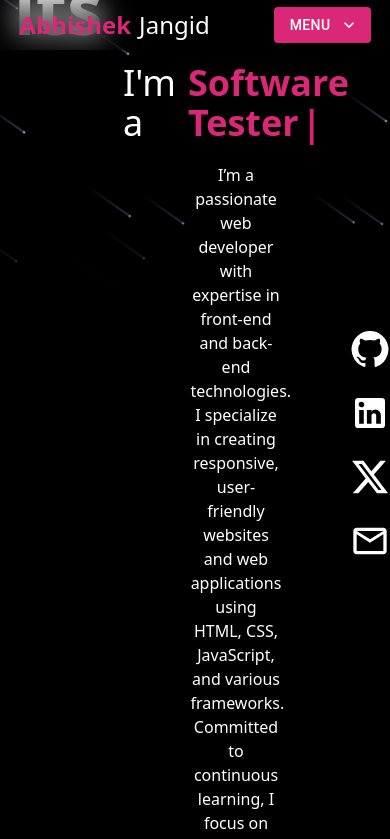
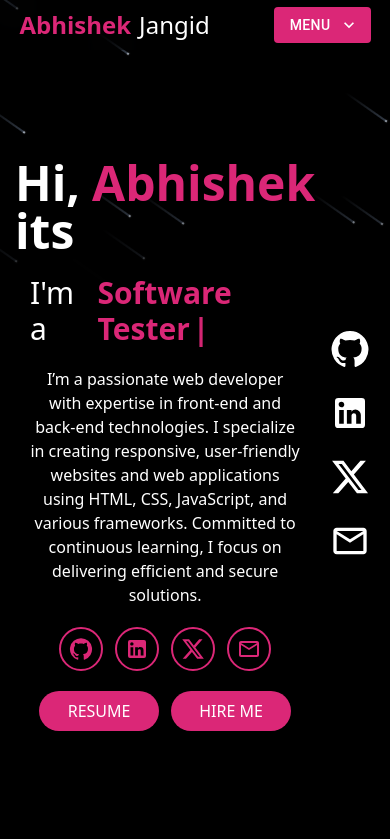
Before and after one commit to techshadow01/AbhiProfile, a Next.js app: page / in a window 390 px wide. Shown: the top 839 px of the page. Built offline with nearby package versions, Linux system fonts and the light colour scheme.

Commit message:
Add files via upload

```diff
--- a/app/page.js
+++ b/app/page.js
@@ -5,10 +5,21 @@ import { motion } from 'framer-motion';
 import { Typewriter } from 'react-simple-typewriter'
 import Sidebar from "./components/sidebar";
 import { Meteors } from "./ui/meteor";
-import Button from '@mui/material/Button';
-import { DotLottieReact } from '@lottiefiles/dotlottie-react';
+import fileSaver from 'file-saver';
+
+import GitHubIcon from '@mui/icons-material/GitHub';
+import LinkedInIcon from '@mui/icons-material/LinkedIn';
+import XIcon from '@mui/icons-material/X';
+import MailOutlineIcon from '@mui/icons-material/MailOutline';
 
 const page = () => {
+
+  const saveFile = () => {
+    fileSaver.saveAs(
+      process.env.PUBLIC_URL + "/AbhiResume.pdf",
+      "MyCV.pdf"
+    );
+  }
 
   const Move = (e) => {
     const yOffset = -50;
@@ -38,16 +49,16 @@ const page = () => {
       <div className='relative w-full h-[93.4vh] flex items-center justify-center '>
 
         {/* home-left */}
-        <div className='w-[calc(100vw-100px)] ml-[60px] pl-[100px]'>
+        <div className='w-[calc(100vw-100px)] ml-[60px] pl-[100px] max-sm:w-screen max-sm:ml-0 max-sm:pl-[30px] '>
 
           {/* home-left-in */}
-          <div className=' relative w-[80%] h-[80%] text-white'>
-            <div className='flex items-center justify-center flex-col gap-5 h-full'>
-              <div className='text-7xl font-bold gap-3 flex'>
+          <div className=' relative w-[80%] h-[80%] text-white max-sm:w-[90%]'>
+            <div className='flex items-center justify-center flex-col gap-5 h-full '>
+              <div className='text-7xl font-bold gap-3 flex max-sm:text-5xl'>
                 <div>Hi, its</div>
-                <div className='text-pink-600'> Abhishek</div>
+                <div className='text-pink-600 cursor-pointer'> Abhishek</div>
               </div>
-              <div className='text-4xl gap-3 flex'>
+              <div className='text-4xl gap-3 flex max-sm:text-3xl'>
                 <div>I'm a</div>
                 <div className='text-pink-600 font-bold'><Typewriter
                   words={['Web Developer', 'Software Tester', 'UI/Ux Designer', 'Software Engineer']}
@@ -59,11 +70,17 @@ const page = () => {
                   delaySpeed={2000}
                 /></div>
               </div>
-              <div className='max-w-[60%] text-center'>
+              <div className='max-w-[60%] text-center max-sm:max-w-full'>
                 I’m a passionate web developer with expertise in front-end and back-end technologies. I specialize in creating responsive, user-friendly websites and web applications using HTML, CSS, JavaScript, and various frameworks. Committed to continuous learning, I focus on delivering efficient and secure solutions.
               </div>
+              <div className='sm:hidden w-full flex items-start justify-center gap-3 text-xl'>
+                <a href='https://github.com/techshadow01' target="_blank"> <motion.div className='border-2  rounded-full p-2 flex items-center justify-center  border-pink-600'><GitHubIcon className='text-pink-600 cursor-pointer' /></motion.div></a>
+                <a href='https://github.com/techshadow01' target="_blank"> <motion.div className='border-2  rounded-full p-2 flex items-center justify-center  border-pink-600'><LinkedInIcon className='text-pink-600 cursor-pointer' /></motion.div></a>
+                <a href='https://github.com/techshadow01' target="_blank"> <motion.div className='border-2  rounded-full p-2 flex items-center justify-center  border-pink-600'><XIcon className='text-pink-600 cursor-pointer' /></motion.div></a>
+                <a href='https://github.com/techshadow01' target="_blank"> <motion.div className='border-2  rounded-full p-2 flex items-center justify-center  border-pink-600'><MailOutlineIcon className='text-pink-600 cursor-pointer' /></motion.div></a>
+              </div>
               <div className='flex items-center justify-start gap-3'>
-                <motion.div><button className='text-white bg-pink-600 rounded-full glow uppercase w-[120px] h-[40px]'  >Resume</button></motion.div>
+                <motion.div><a href="/AbhiResume.pdf" download="My_File.pdf"><button className='text-white bg-pink-600 rounded-full glow uppercase w-[120px] h-[40px]' >Resume</button></a></motion.div>
                 <motion.div> <button className='text-white bg-pink-600 rounded-full glow uppercase w-[120px] h-[40px]' onClick={() => { Move("contactmove") }}>Hire Me</button></motion.div>
 
               </div>
```
